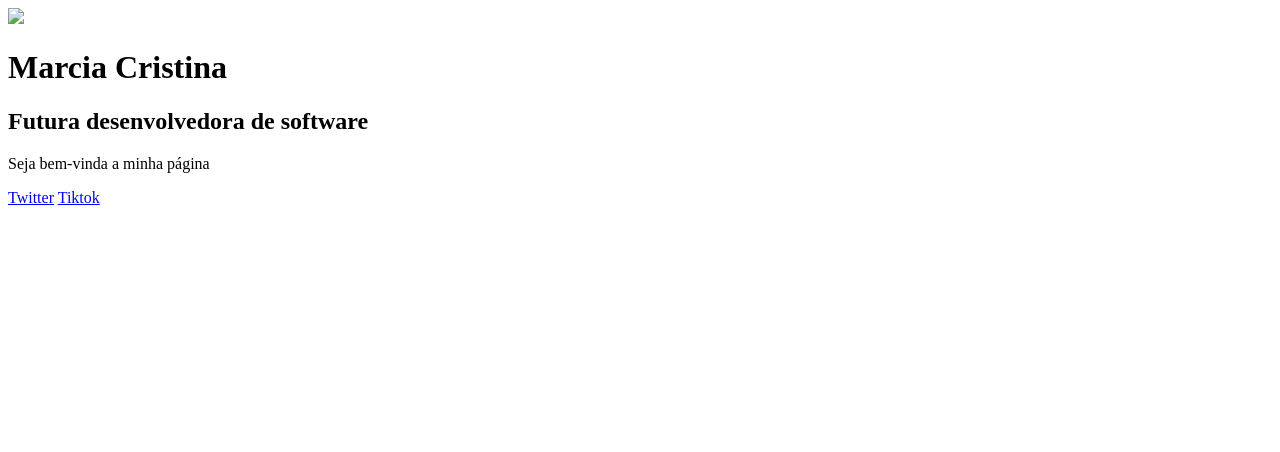
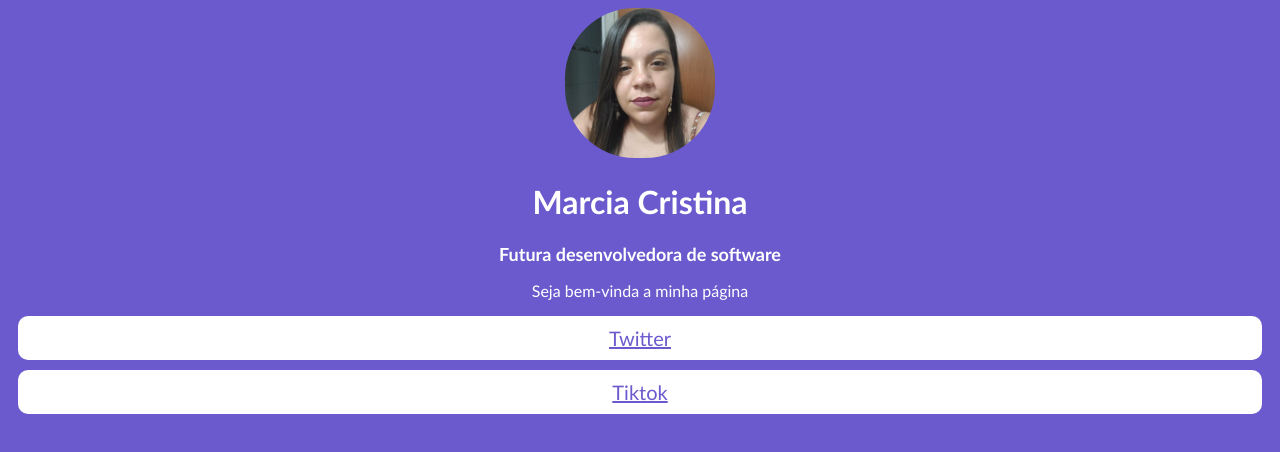
Before and after one commit to MarciaCris28/Pagina-simples, a plain HTML site: page index.html in a window 1280 px wide. Drawn offline with Linux system fonts and the light colour scheme; the site is published under a folder, as on GitHub Pages, so addresses that start at the root find nothing.

Commit message:
Update index.html

```diff
--- a/index.html
+++ b/index.html
@@ -4,10 +4,10 @@
     <meta charset="UTF-8">
     <meta name="viewport" content="width=device-width, initial-scale=1.0">
     <title>Pagina Simples</title>
-    <link href="/index.css" rel="stylesheet">
+    <link href="index.css" rel="stylesheet">
 </head>
 <body>
-    <img src="/image.png" width="150">
+    <img src="image.png" width="150">
     <h1>Marcia Cristina</h1>
     <h2>Futura desenvolvedora de software</h2>
     <p>Seja bem-vinda a minha página</p>
```
